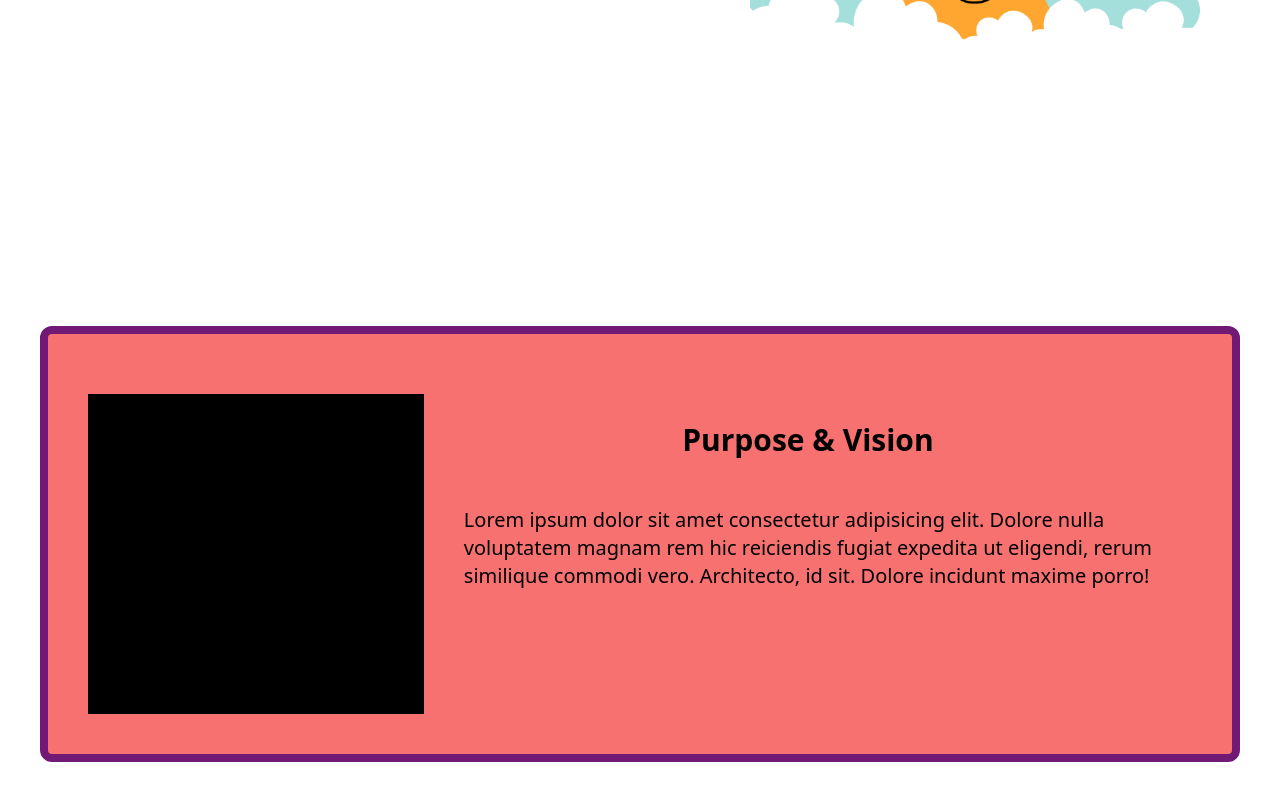
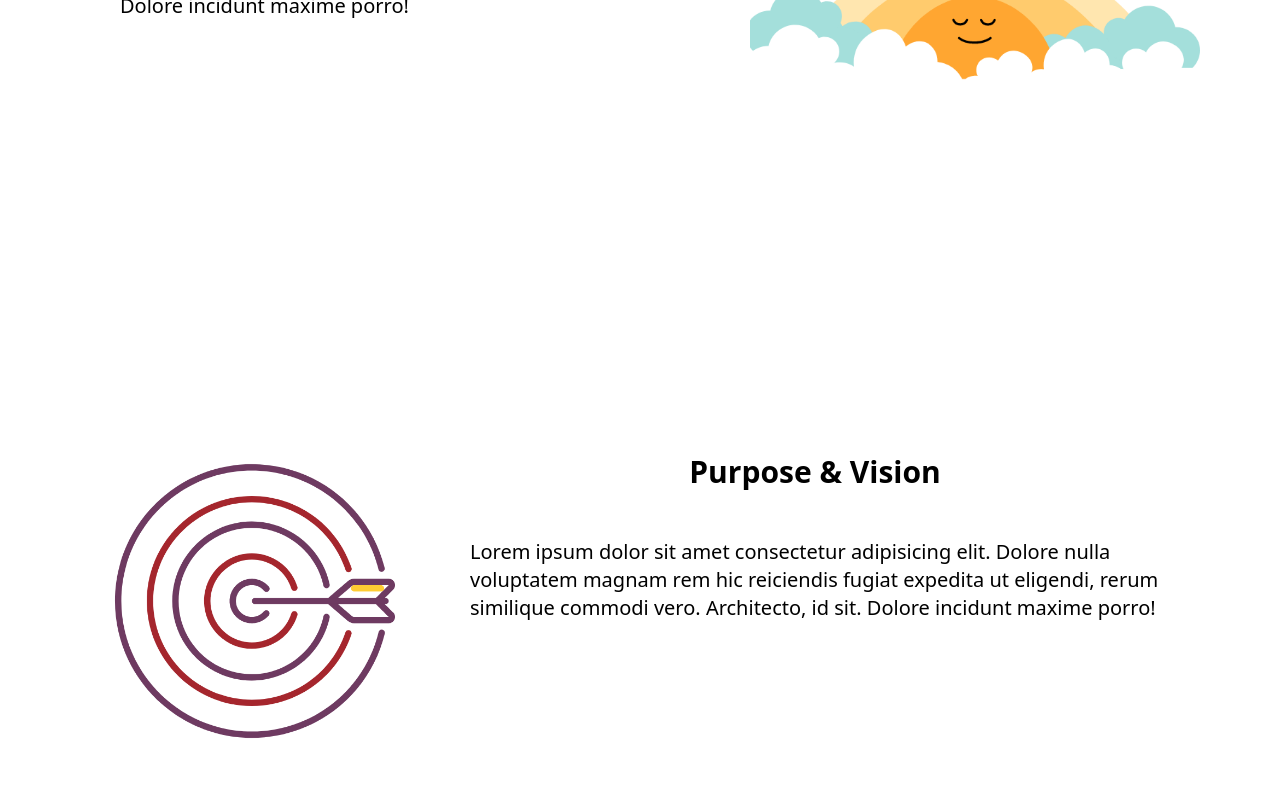
Before and after one commit to tany071/sentiments, a Next.js app: page / in a window 1280 px wide. Shown: the part 1074-1874 px from the top of the page. Built offline with nearby package versions, Linux system fonts and the light colour scheme.

Commit message:
changes in landing page

```diff
--- a/src/components/Navbar.tsx
+++ b/src/components/Navbar.tsx
@@ -3,7 +3,7 @@ import Link from "next/link";
 
 const Navbar: NextComponentType = () => {
   return (
-    <div className="mb-10">
+    <div className="mb-20">
       <nav className="bg-white px-2 sm:px-4 py-2 top-0 left-0 right-0 fixed  ">
         <div className="container flex flex-wrap items-center justify-between mx-auto">
           <a href="#" className="flex items-center">
--- a/src/pages/index.tsx
+++ b/src/pages/index.tsx
@@ -53,7 +53,7 @@ const Home: NextPage = () => {
         </section>
 
         <section className="p-10">
-          <div className="flex flex-row-reverse justify-between lg:flex-nowrap flex-wrap bg-red-400 border-8 border-fuchsia-900  p-10 rounded-xl space-y-5 ">
+          <div className="flex flex-row-reverse justify-between lg:flex-nowrap flex-wrap   p-10 rounded-xl space-y-5 ">
            <div className="flex-col  justify-center place-items-center">
             <h1 className=" text-3xl font-bold py-12 px-10">Purpose & Vision</h1>
             <p className="text-xl px-10">
@@ -63,7 +63,8 @@ const Home: NextPage = () => {
               incidunt maxime porro!
             </p>
            </div>
-           <div className=" h-80 w-5/6   bg-black"></div>
+           {/* <div className=" h-80 w-5/6   bg-black"></div> */}
+           <Image src="/landing3.gif" alt="dartgame" width={350} height={350}/>
 
           </div>
         </section>
```
Also changed, not shown: public/landing3.gif (added).
